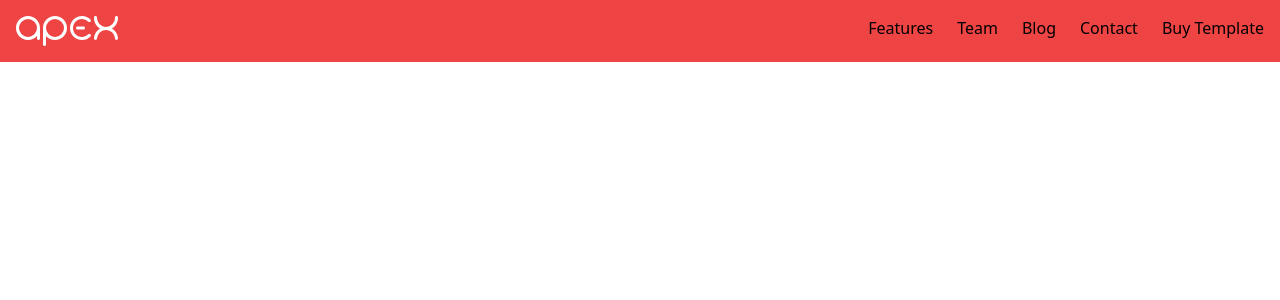
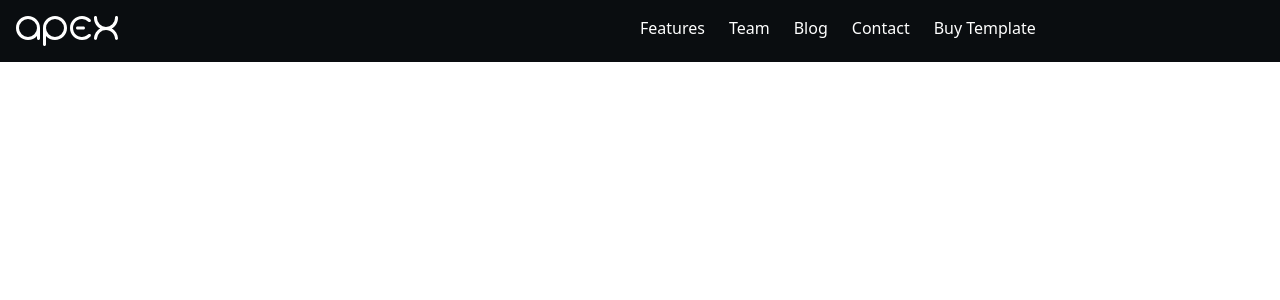
Before and after one commit to Kelechikizito/apexwallet-landing-page, a React (Vite) app: page / in a window 1280 px wide. Shown: the top 300 px of the page. Built offline with nearby package versions, Linux system fonts and the light colour scheme.

Commit message:
files update

```diff
--- a/src/components/Navbar.jsx
+++ b/src/components/Navbar.jsx
@@ -11,8 +11,8 @@ const Navbar = () => {
   };
 
   return (
-    <nav className="bg-red-500 p-4">
-      <div className="container flex flex-col md:flex-row justify-between">
+    <nav className="bg-[#0A0D10] py-4 px-4 text-white">
+      <div className="container flex flex-col md:grid md:grid-cols-2 justify-between">
         <div className='flex justify-between'>
             <a href="#"><Logo/></a>
 
```
